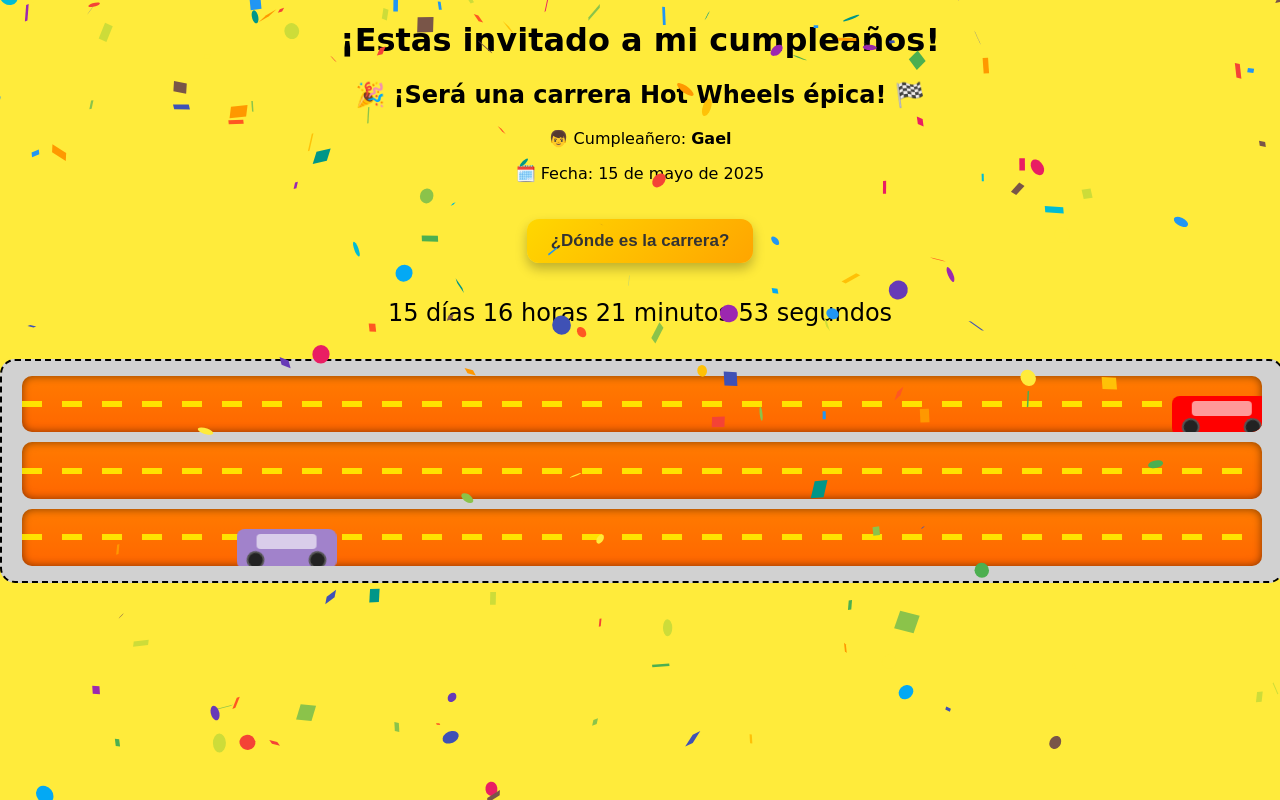
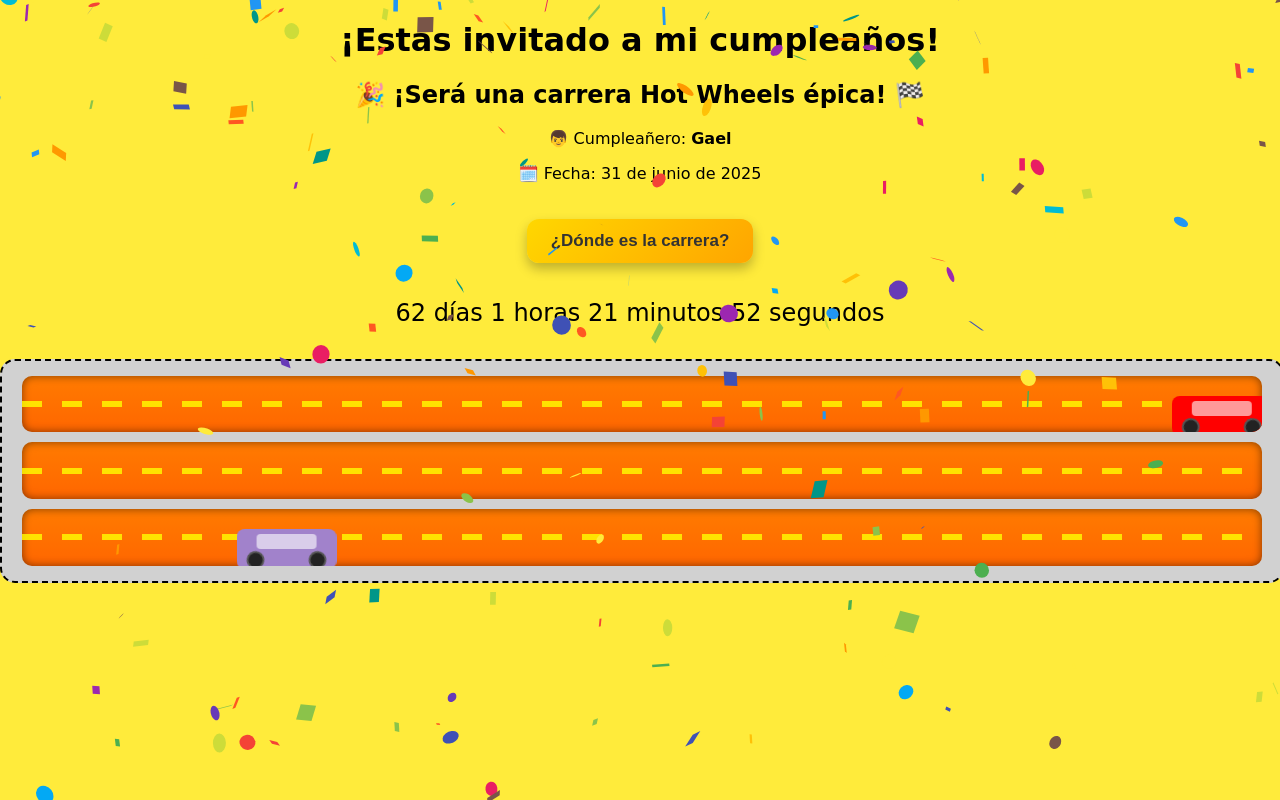
Before and after one commit to DavordCm/Proyecto-Gael, a React (Create React App) app: page / in a window 1280 px wide. Built offline with nearby package versions, Linux system fonts and the light colour scheme.

Commit message:
nuevo parche

```diff
--- a/src/components/Countdown.js
+++ b/src/components/Countdown.js
@@ -1,8 +1,10 @@
 import React, { useEffect, useState } from 'react';
 
-const Countdown = ({ targetDate }) => {
+const Countdown = () => {
+  const targetDate = new Date(2025, 5, 30, 23, 59, 59); // Junio es el mes 5 (los meses comienzan desde 0)
+
   const calculateTimeLeft = () => {
-    const difference = +new Date(targetDate) - +new Date();
+    const difference = +targetDate - +new Date();
     let timeLeft = {};
 
     if (difference > 0) {
@@ -24,13 +26,19 @@
     return () => clearTimeout(timer);
   });
 
+  const isExpired = Object.keys(timeLeft).length === 0;
+
   return (
     <div className="countdown">
-      {Object.keys(timeLeft).map((interval) => (
-        <span key={interval}>
-          {timeLeft[interval]} {interval}{' '}
-        </span>
-      ))}
+      {isExpired ? (
+        <span>¡Tiempo terminado!</span>
+      ) : (
+        Object.keys(timeLeft).map((interval) => (
+          <span key={interval}>
+            {timeLeft[interval]} {interval}{' '}
+          </span>
+        ))
+      )}
     </div>
   );
 };
--- a/src/components/Invitation.js
+++ b/src/components/Invitation.js
@@ -15,7 +15,7 @@
       <h1>¡Estás invitado a mi cumpleaños!</h1>
       <h2>🎉 ¡Será una carrera Hot Wheels épica! 🏁</h2>
       <p>👦 Cumpleañero: <strong>Gael</strong></p>
-      <p>🗓️ Fecha: 15 de mayo de 2025</p>
+      <p>🗓️ Fecha: 31 de junio de 2025</p>
 
       <div style={{ display: 'flex', gap: '10px', alignItems: 'center', flexWrap: 'wrap' }}>
         <button onClick={() => setShowLocation(!showLocation)} className="location-btn">
```
